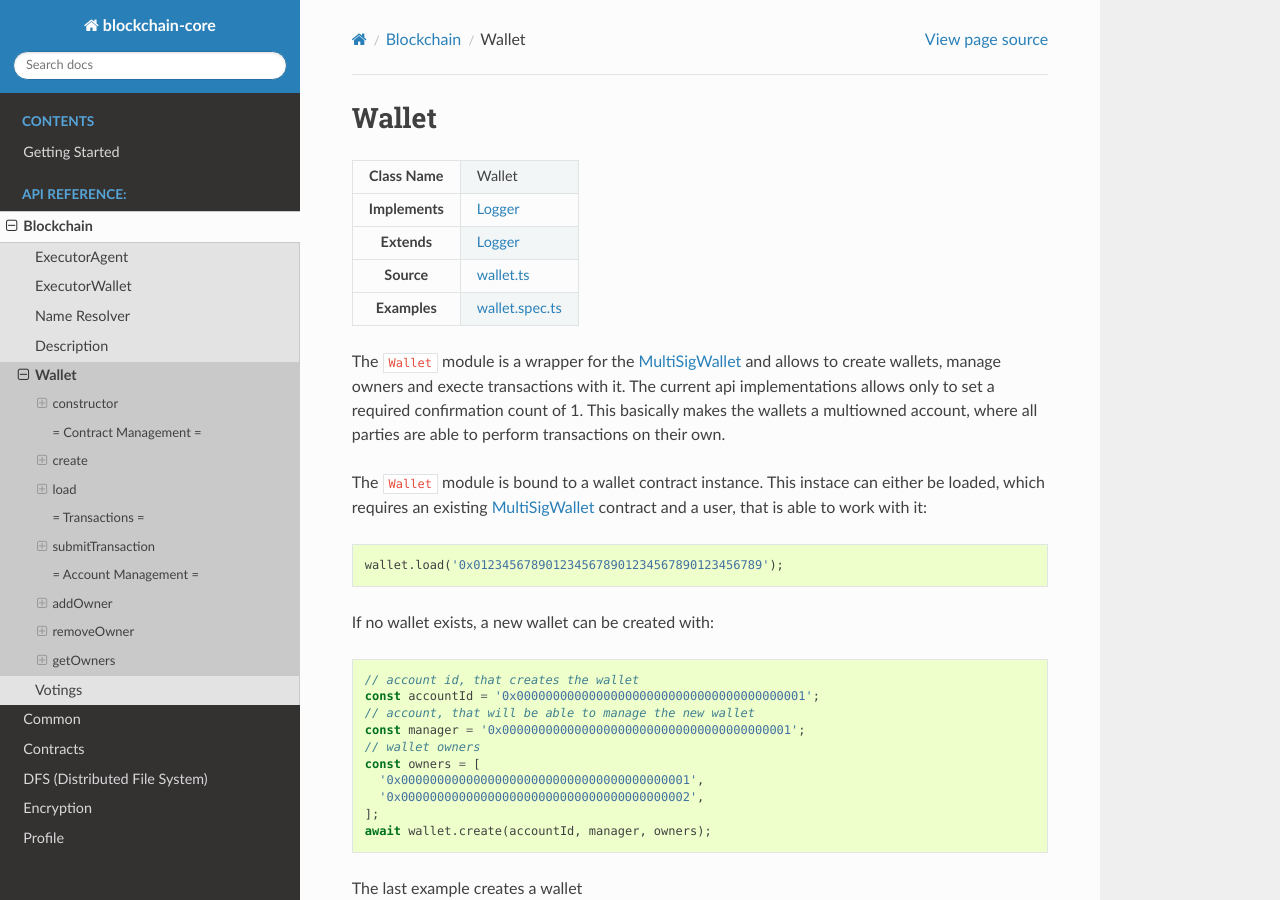
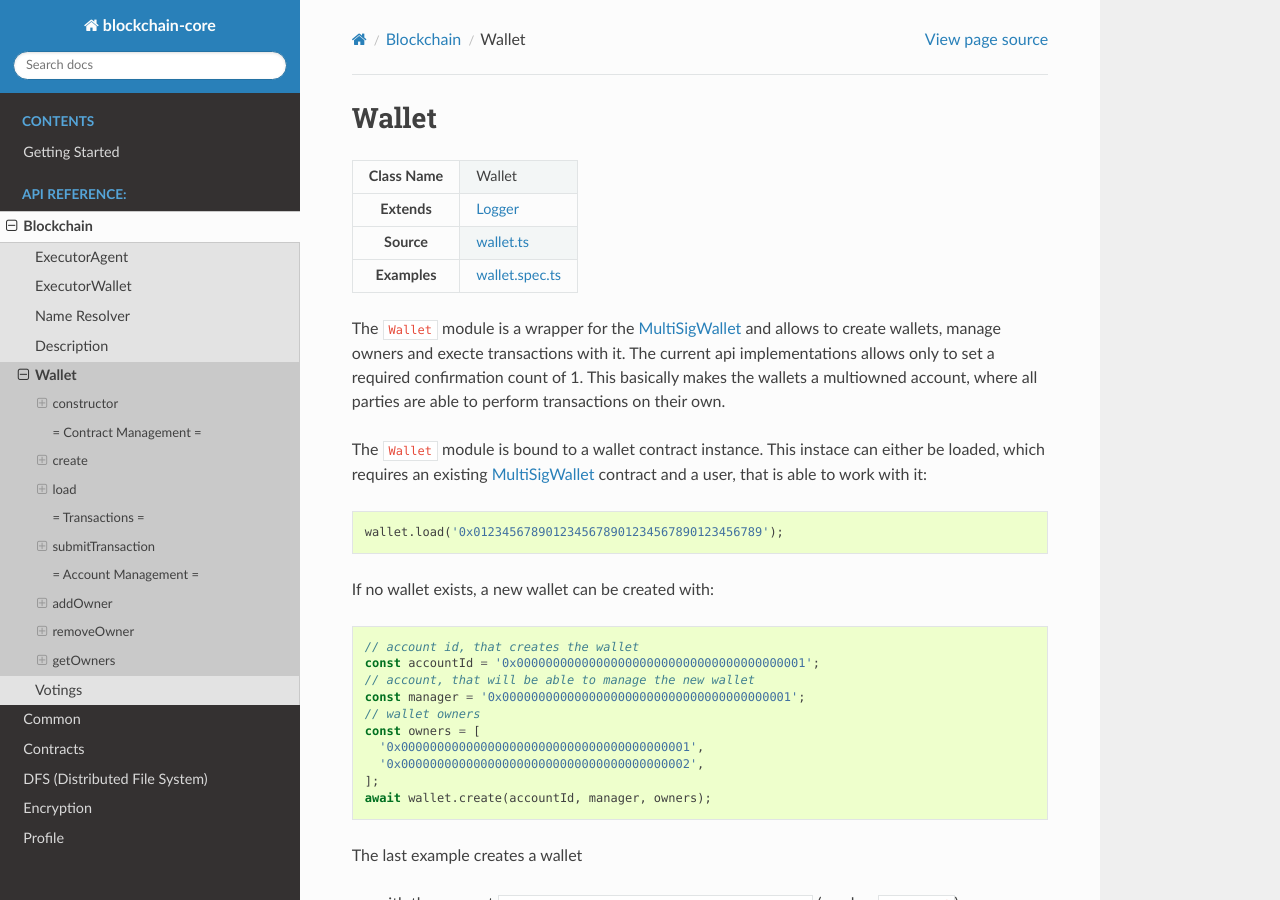
Before and after one commit to evannetwork/api-blockchain-core, a Sphinx documentation site: the page built from docs/blockchain/wallet.rst, in a window 1280 px wide and 900 px high. Built offline with Sphinx 7.4.7 and the Read the Docs theme 2.0.0, drawn with Linux system fonts in a browser that asks for light colours; pages that are not in the unit, such as notebooks, are missing from menus.

Commit message:
fix wallet docu

```diff
--- a/docs/blockchain/wallet.rst
+++ b/docs/blockchain/wallet.rst
@@ -8,8 +8,6 @@ Wallet
 
    * - Class Name
      - Wallet
-   * - Implements
-     - `Logger <https://github.com/evannetwork/dbcp/tree/master/src/account-store.ts>`__
    * - Extends
      - `Logger <../common/logger.html>`_
    * - Source
@@ -312,8 +310,6 @@ Example
 
 
 
-
-
 --------------------------------------------------------------------------------
 
 .. _wallet_getOwners:
```
